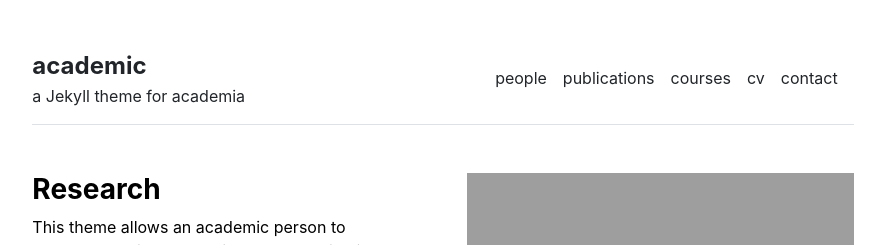
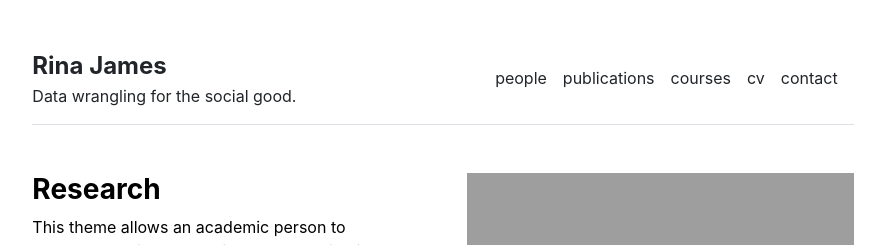
Before and after one commit to rinajames/rinajames.github.io, a Jekyll site: the page built from index.md, in a window 1280 px wide. Shown: the top 245 px of the page, without its empty margins (197-1082 px from the left). Built offline with Jekyll 4.4.1, drawn with Linux system fonts in a browser that asks for light colours.

Commit message:
Update _config.yml

```diff
--- a/_config.yml
+++ b/_config.yml
@@ -1,4 +1,4 @@
 url: "" # the base hostname & protocol for your site, e.g. http://example.com
 baseurl: "" # the subpath of your site, e.g. /blog
-title: "academic" # the name of your site, e.g. ACME Corp.
-description: "a Jekyll theme for academia"
+title: "Rina James" # the name of your site, e.g. ACME Corp.
+description: "Data wrangling for the social good."
```
